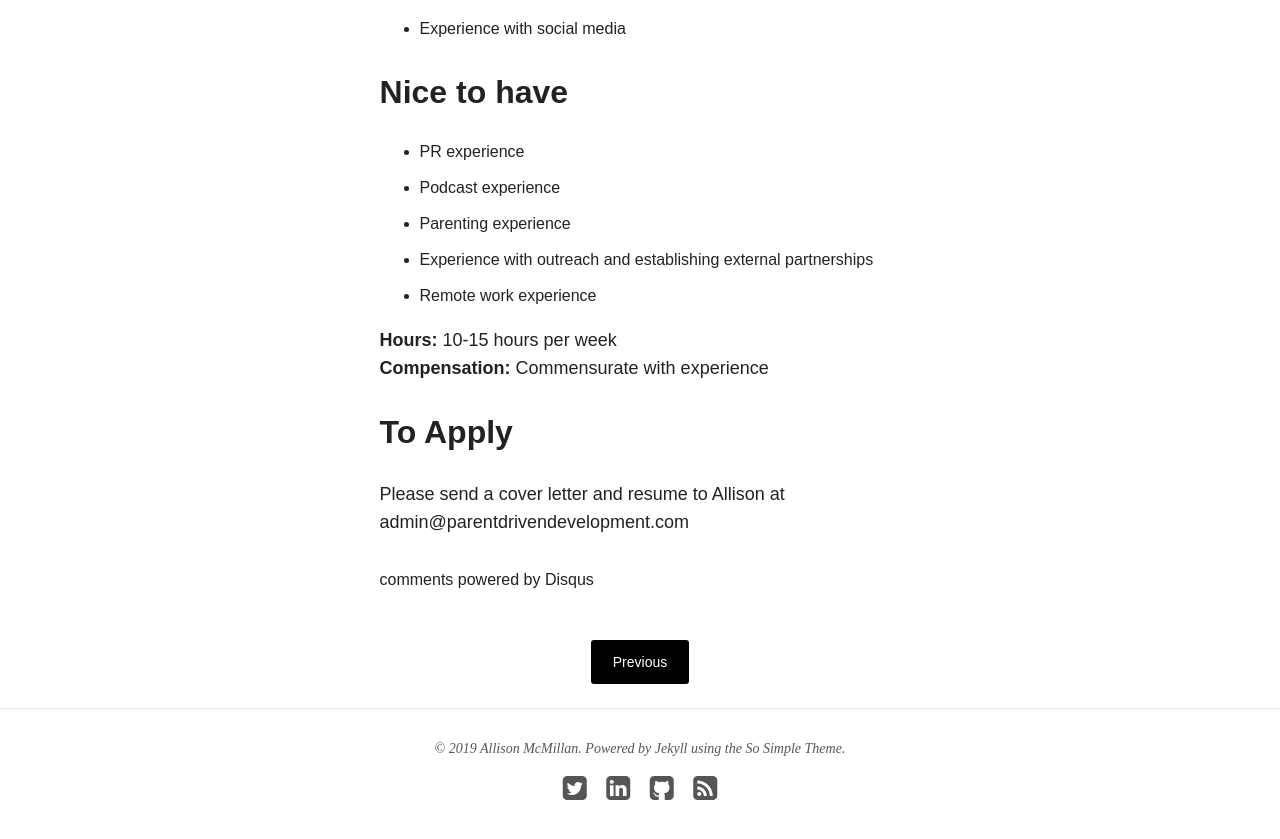
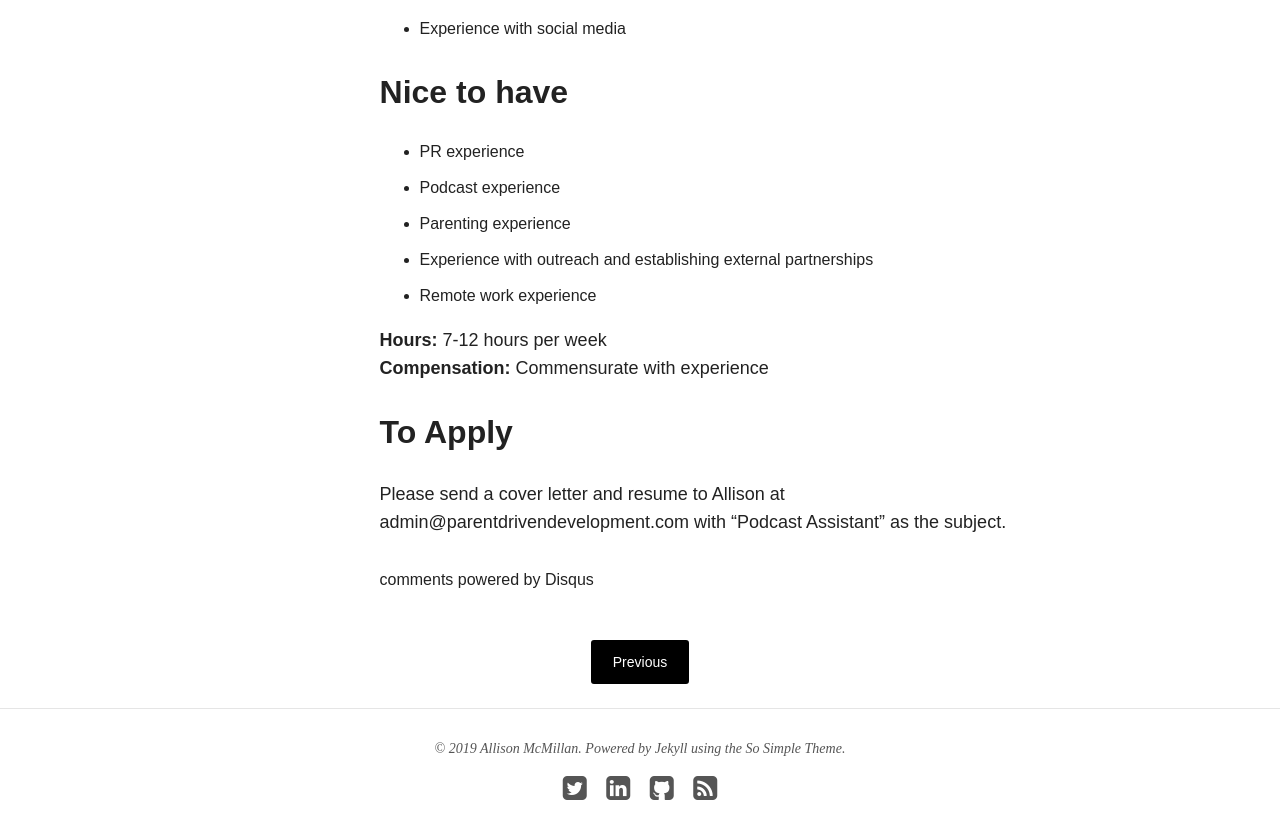
Before and after one commit to asheren/asheren.github.io, a Jekyll site: the page built from _posts/blog/2019-08-30-podcast-assistant.md, in a window 1280 px wide and 900 px high, scrolled down 1888 px. Shown: the top 839 px of the window. Built offline with Jekyll 4.4.1, drawn with Linux system fonts in a browser that asks for light colours; nearby versions of some CDN libraries; comment, search, counter and statistics services are not loaded.

Commit message:
Update 2019-08-30-podcast-assistant.md

```diff
--- a/_posts/blog/2019-08-30-podcast-assistant.md
+++ b/_posts/blog/2019-08-30-podcast-assistant.md
@@ -48,9 +48,9 @@ Our panel and guests are distributed worldwide which means a lot of our communic
 - Experience with outreach and establishing external partnerships
 - Remote work experience
 
-**Hours:** 10-15 hours per week
+**Hours:** 7-12 hours per week
 **Compensation:** Commensurate with experience
 
 ## To Apply
 
-Please send a cover letter and resume to Allison at admin@parentdrivendevelopment.com
+Please send a cover letter and resume to Allison at admin@parentdrivendevelopment.com with "Podcast Assistant" as the subject.
```
